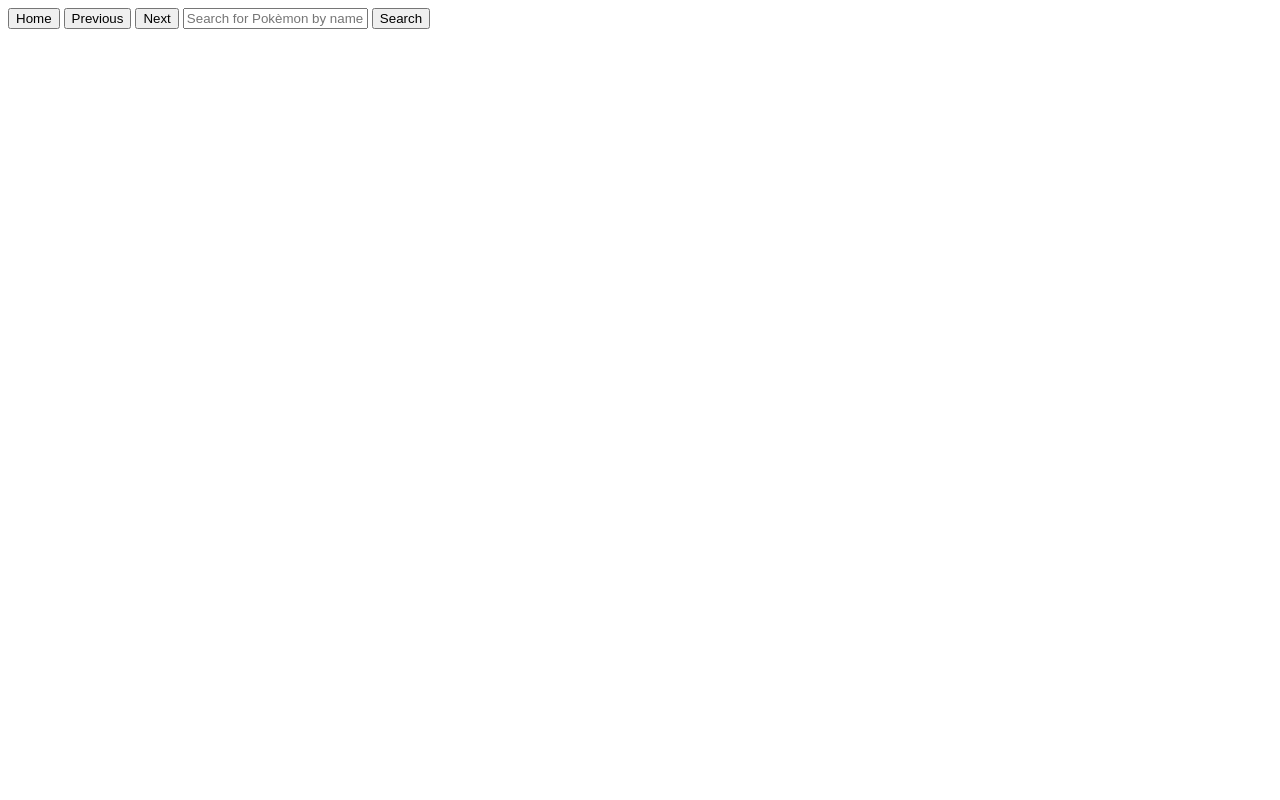
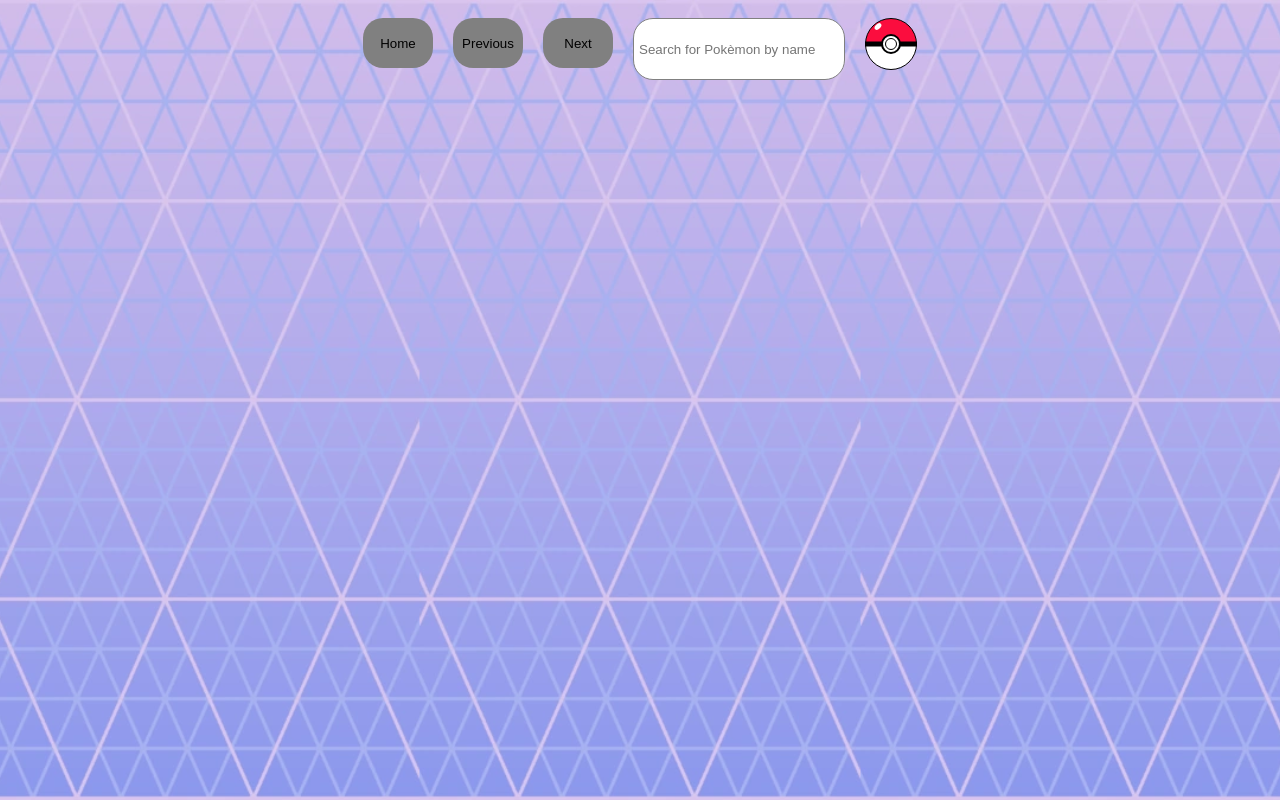
Before and after one commit to camilla-vikne/pokedex, a plain HTML site: page index.html in a window 1280 px wide. Drawn offline with Linux system fonts and the light colour scheme; no server answers.

Commit message:
Started styling a bit, added keypress event to search, added shiny sprites and styled search button

```diff
--- a/index.html
+++ b/index.html
@@ -13,9 +13,13 @@
     <nav>
         <button id="btn-home">Home</button>
         <button id="btn-prev">Previous</button>
-        <button id="btn-next">Next</button>
+        <button id="btn-next">Next</button> <br>
         <input type="text" id="search-input" placeholder="Search for Pokèmon by name">
-        <button id="search-button">Search</button>
+        <div id="pokeball">
+            <button id="search-button"></button>
+        </div>
+
+
     </nav>
     <p id="error-msg"></p>
     <div id="main-container">
@@ -26,3 +30,15 @@
 </body>
 
 </html>
+
+<!--Todo:
+*Add styling to types and stats
+*find logo
+*favicon
+*Find a way to let the user filter away mega, tera, gmax etc
+*find a way to display the images for the variants
+*wireframe a better style for the website
+*upload github pages
+*fix so that when you click on the div after having opened a pokemon,
+*it returns to the search results
+and more -->
--- a/script.js
+++ b/script.js
@@ -5,7 +5,8 @@ const buttonNext = document.getElementById("btn-next")
 const errorMsgEl = document.getElementById("error-msg")
 const mainContainer = document.getElementById("main-container")
 const searchInputEl = document.getElementById("search-input")
-const searchButton = document.getElementById("search-button")
+const searchButton = document.getElementById("pokeball")
+
 
 const pokedexUrl = "https://pokeapi.co/api/v2/pokemon?offset=0&limit=20"
 
@@ -14,6 +15,7 @@ const pokedexUrl = "https://pokeapi.co/api/v2/pokemon?offset=0&limit=20"
 let pokemonList = []
 // pokemonList.next:
 // "https://pokeapi.co/api/v2/pokemon?offset=20&limit=20"
+
 
 // nav events:
 buttonHome.addEventListener("click", () => {
@@ -37,6 +39,10 @@ const displayError = (errorMessage) => {
 
   errorMsgEl.textContent = errorMessage
 }
+
+
+
+
 
 async function getData(url = pokedexUrl) {
   const response = await fetch(url)
@@ -69,24 +75,25 @@ const setLastPage = (perPage = 20) => pokemonList.lastPage = Math.floor(pokemonL
 async function displayPokemonList(url) {
   await updatePokemonList(url)
   setLastPage()
-
-  console.log(pokemonList.results)
   mainContainer.innerHTML = ""
 
   //pokemonList.results.forEach(async pokemon => { // array methods dont fully support async-await, hence we use a normal for-of loop instead:
   for (const pokemon of pokemonList.results) {
 
-    // get the id and image of the pokemon:
-    //console.log(pokemon.url)
     const pokemonExtraData = await getData(pokemon.url)
 
+
     const containerEl = document.createElement("div")
+    containerEl.classList.add("pokemon-container")
     const titleEl = document.createElement("h2")
+    titleEl.classList.add("title")
     titleEl.textContent = `${pokemonExtraData.id}. ${pokemon.name}`
     const imageEl = document.createElement("img")
+    imageEl.classList.add("pokemon-regular")
     imageEl.alt = `image of ${pokemon.name}`
     imageEl.style = "max-width: 40%;"
     imageEl.src = pokemonExtraData.sprites.other["official-artwork"].front_default
+
 
     containerEl.append(titleEl, imageEl)
     mainContainer.append(containerEl)
@@ -97,19 +104,28 @@ async function displayPokemonList(url) {
 
 async function displayPokemonDetails(pokemonData) {
   mainContainer.innerHTML = ""
-
-  /* const name = pokemonData.name
-  const height = pokemonData.height */
-
   const {id, name, sprites, base_experience, height, weight, types, stats} = pokemonData
 
   const containerEl = document.createElement("div")
+  containerEl.classList.add("pokemon-container")
   const titleEl = document.createElement("h2")
+  titleEl.classList.add("title")
   titleEl.textContent = `${id}. ${name}`
+
   const imageEl = document.createElement("img")
+  imageEl.classList.add("pokemon-regular")
   imageEl.alt = `image of ${name}`
   imageEl.style = "max-width: 40%;"
   imageEl.src = sprites.other["official-artwork"].front_default
+
+
+  const shinySprite = document.createElement("img")
+  shinySprite.classList.add("pokemon-shiny")
+  shinySprite.alt = `Image of shiny ${name}`
+  shinySprite.style = "max-width: 40%;"
+  shinySprite.src = sprites.other["official-artwork"].front_shiny
+
+
 
   const xpEl = document.createElement("p")
   xpEl.textContent = `XP: ${base_experience}`
@@ -121,6 +137,7 @@ async function displayPokemonDetails(pokemonData) {
   weightEl.textContent = `Weight: ${weight/10} Kg`
 
   const typesContainer = document.createElement("div")
+  typesContainer.classList.add("type-container")
   const typesHeaderEl = document.createElement("h3")
   typesHeaderEl.textContent = "Types:"
   typesContainer.append(typesHeaderEl)
@@ -132,6 +149,7 @@ async function displayPokemonDetails(pokemonData) {
   })
 
   const statsContainer = document.createElement("div")
+  statsContainer.classList.add("stat-container")
   const statsHeaderEl = document.createElement("h3")
   statsHeaderEl.textContent = "Stats:"
   statsContainer.append(statsHeaderEl)
@@ -144,11 +162,12 @@ async function displayPokemonDetails(pokemonData) {
   })
 
 
-  containerEl.append(titleEl, imageEl, xpEl, heightEl, weightEl, typesContainer, statsContainer)
+  containerEl.append(titleEl, imageEl, shinySprite,  xpEl, heightEl, weightEl, typesContainer, statsContainer)
   mainContainer.append(containerEl)
 }
 
 displayPokemonList()
+
 /////////////////////////////////////////////////
 //displ;ays list of pokemon based on given array of pokemons
 async function displayFilteredPokemonList(pokemonArray) {
@@ -160,15 +179,20 @@ async function displayFilteredPokemonList(pokemonArray) {
     const pokemonExtraData = await getData(pokemon.url)
 
     const containerEl = document.createElement("div")
+    containerEl.classList.add("pokemon-container")
     const titleEl = document.createElement("h2")
+    titleEl.classList.add("title")
     titleEl.textContent = `${pokemonExtraData.id}. ${pokemon.name}`
     const imageEl = document.createElement("img")
+    imageEl.classList.add("pokemon-regular")
     imageEl.alt = `image of ${pokemon.name}`
     imageEl.style = "max-width: 40%;"
     imageEl.src = pokemonExtraData.sprites.other["official-artwork"].front_default
 
     containerEl.append(titleEl, imageEl)
     mainContainer.append(containerEl)
+
+
 
     containerEl.addEventListener("click", () => displayPokemonDetails(pokemonExtraData))
   };
@@ -177,7 +201,7 @@ async function displayFilteredPokemonList(pokemonArray) {
 searchButton.addEventListener("click", async () =>{
   const searchText = searchInputEl.value.toLowerCase()
 //check if input is valid
-  if (searchText.lenght < 3) {
+  if (searchText.length < 3) {
   displayError("Please enter 3 or more characters")
   return
 }
@@ -195,3 +219,8 @@ searchButton.addEventListener("click", async () =>{
   }
   displayFilteredPokemonList(filteredPokemons)
 })
+searchInputEl.addEventListener("keypress", function (evt) {
+  if (evt.key === "Enter") {
+    document.getElementById("search-button").click()
+  }
+});
--- a/style.css
+++ b/style.css
@@ -0,0 +1,113 @@
+/*classnames:
+pokemon-container
+title
+pokemon-regular
+pokemon-shiny
+type-container
+stat-container
+*/
+/*ids:
+btn-home
+btn-prev
+btn-next
+search-input
+pokeball
+search-button
+error-msg
+main-container
+*/
+body{
+    background-image: url(./Pokedex_Background.webp);
+    background-position: center;
+    background-attachment: fixed;
+    background-size: contain;
+    }
+
+nav{
+    display: flex;
+    justify-content: center;
+    height: 100px;
+    width: 100%;
+}
+#btn-home, #btn-prev, #btn-next{
+    height: 50px;
+    width: 70px;
+    padding: 5px;
+    border: none;
+    border-radius: 20px;
+    margin: 10px;
+    background-color: grey;
+}
+#search-input{
+    height: 50px;
+    width: 200px;
+    border: 1px solid grey;
+    border-radius: 20px;
+    margin: 10px;
+    padding: 5px;
+}
+#pokeball{
+    border-radius: 50%;
+    height: 50px;
+    width: 50px;
+    border: 1px black solid;
+    background-image: linear-gradient(0deg, #fff 0%, #fff 50%, #fb0d3e 50%, #fb0d3e 100%) ;
+position: relative;
+margin: 10px;
+}
+#pokeball::before, #search-button, #search-button::before{
+    position: absolute;
+    top: 50%;
+    left: 50%;
+    transform: translate(-50%, -50%);
+}
+#pokeball::before{
+    content: '';
+    width: 52px;
+    background: black;
+    height: 5px;
+}
+#pokeball::after{
+    content: '';
+    background: white;
+    position: absolute;
+    top: 5px;
+    left: 8px;
+    width: 8px;
+    height: 5px;
+    border-radius:50% ;
+    transform: rotate(-45deg);
+}
+#search-button{
+    background: white;
+    width: 20px;
+    height: 20px;
+    border-radius: 50%;
+    border: 2px solid black;
+}
+#search-button::before{
+    content: '';
+    width: 10px;
+    height: 10px;
+    border: 1px black solid;
+    border-radius: 50%;
+}
+#main-container{
+    display: flex;
+    flex-wrap: wrap;
+    justify-content: center;
+text-transform: capitalize;
+
+}
+.pokemon-container{
+    border: 1px solid rgb(53, 53, 53);
+    padding: 20px;
+   width: max-content;
+   background-color: rgba(250, 235, 215, 0.315);
+   margin: 10px;
+   border-radius: 30px;
+
+
+
+
+}
```
Also changed, not shown: Pokedex_Background.webp (added).
